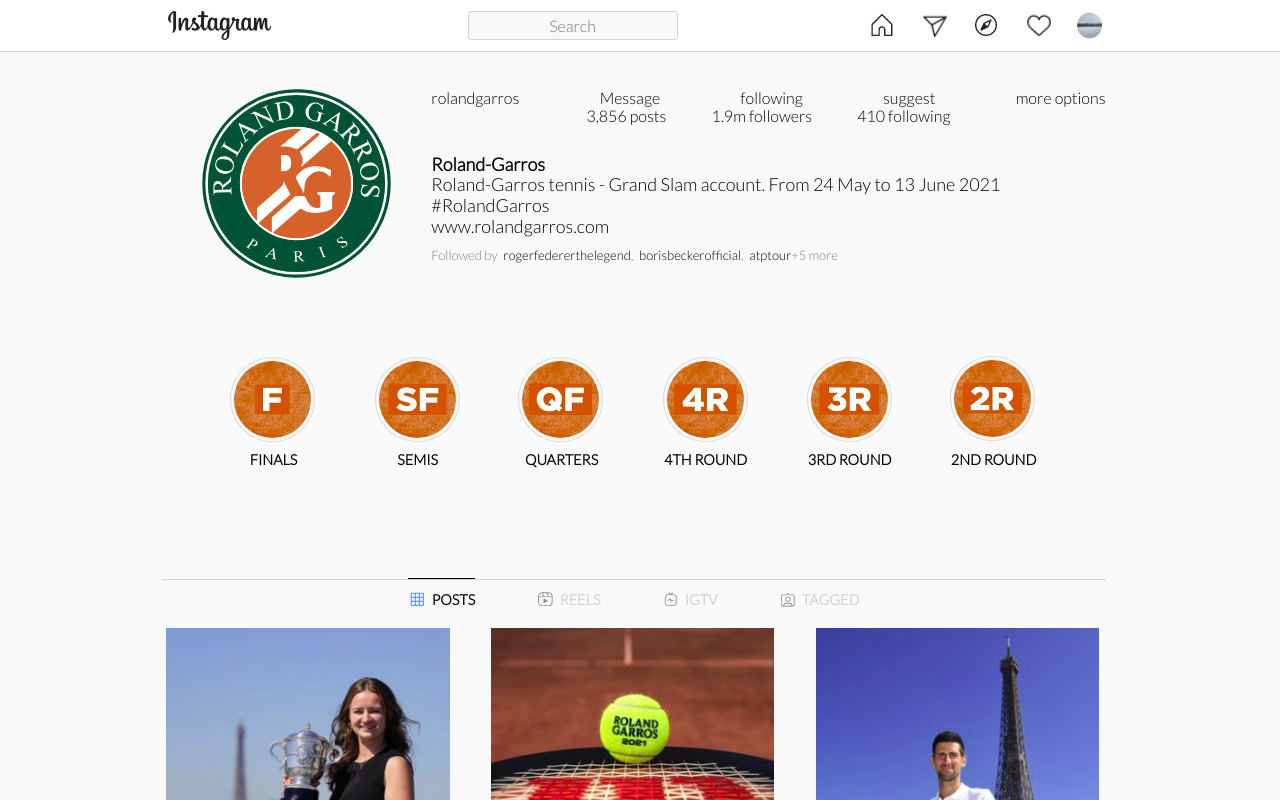
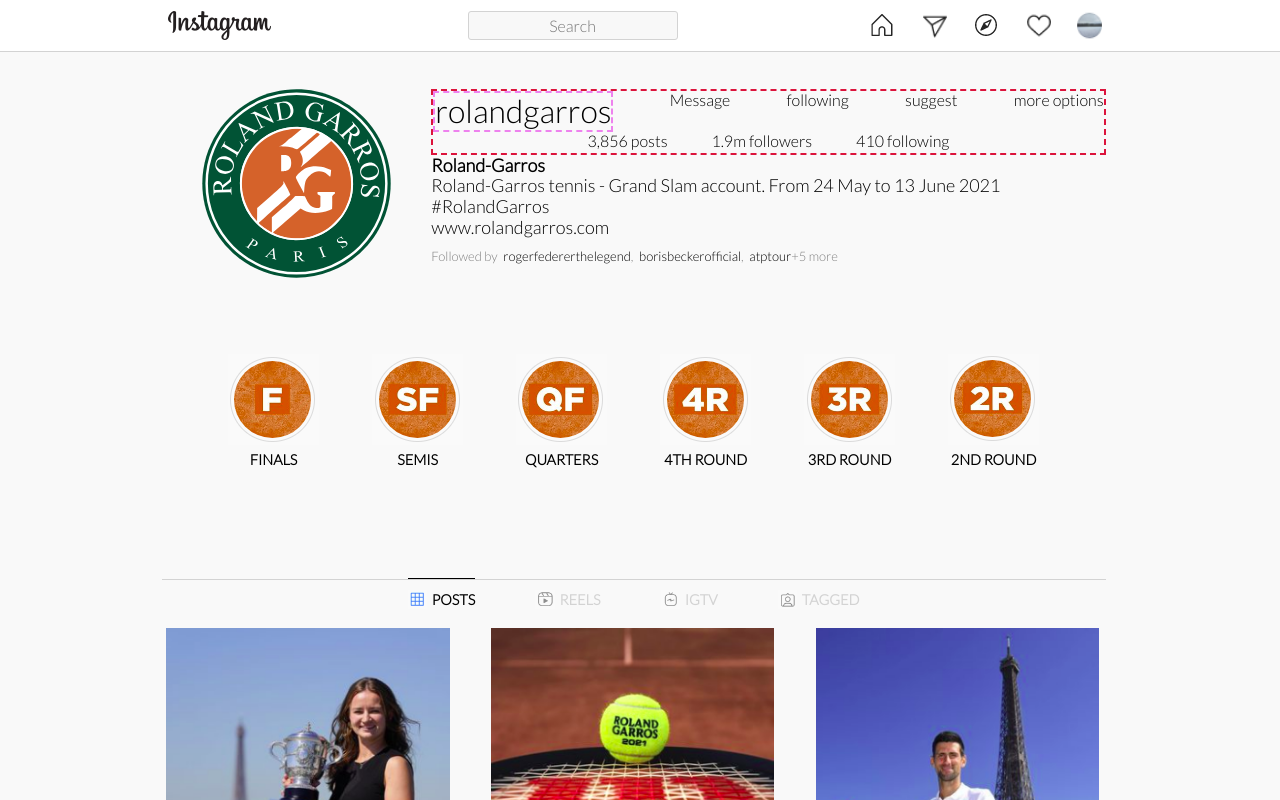
Before and after one commit to okhouja/react-instagram-clone, a React (Create React App) app: page / in a window 1280 px wide. Shown: the top 800 px of the page. Built offline with nearby package versions, Linux system fonts and the light colour scheme.

Commit message:
logotext area

```diff
--- a/src/components/Gallery.js
+++ b/src/components/Gallery.js
@@ -22,7 +22,7 @@
           <div className="heroInformation">
             <div className="heroLogoInfo">
               <ul>
-                <li>rolandgarros</li>
+                <li id="logotext">rolandgarros</li>
                 <li>Message</li>
                 <li>following</li>
                 <li>suggest</li>
--- a/src/sass/components/_container.scss
+++ b/src/sass/components/_container.scss
@@ -70,7 +70,7 @@
   width: 100%;
 }
 .heroLogoInfo {
-  // border: 2px crimson dashed;
+  border: 2px crimson dashed;
   width: 100%;
   height: 6rem;
   ul {
@@ -78,8 +78,14 @@
     justify-content: space-between;
     // display: inline;
     list-style-type: none;
+
+    #logotext {
+      border: 2px violet dashed;
+      font-size: 2rem;
+    }
   }
 }
+
 .heroNumbers {
   // border: 2px lawngreen dashed;
   height: 70%;
```
